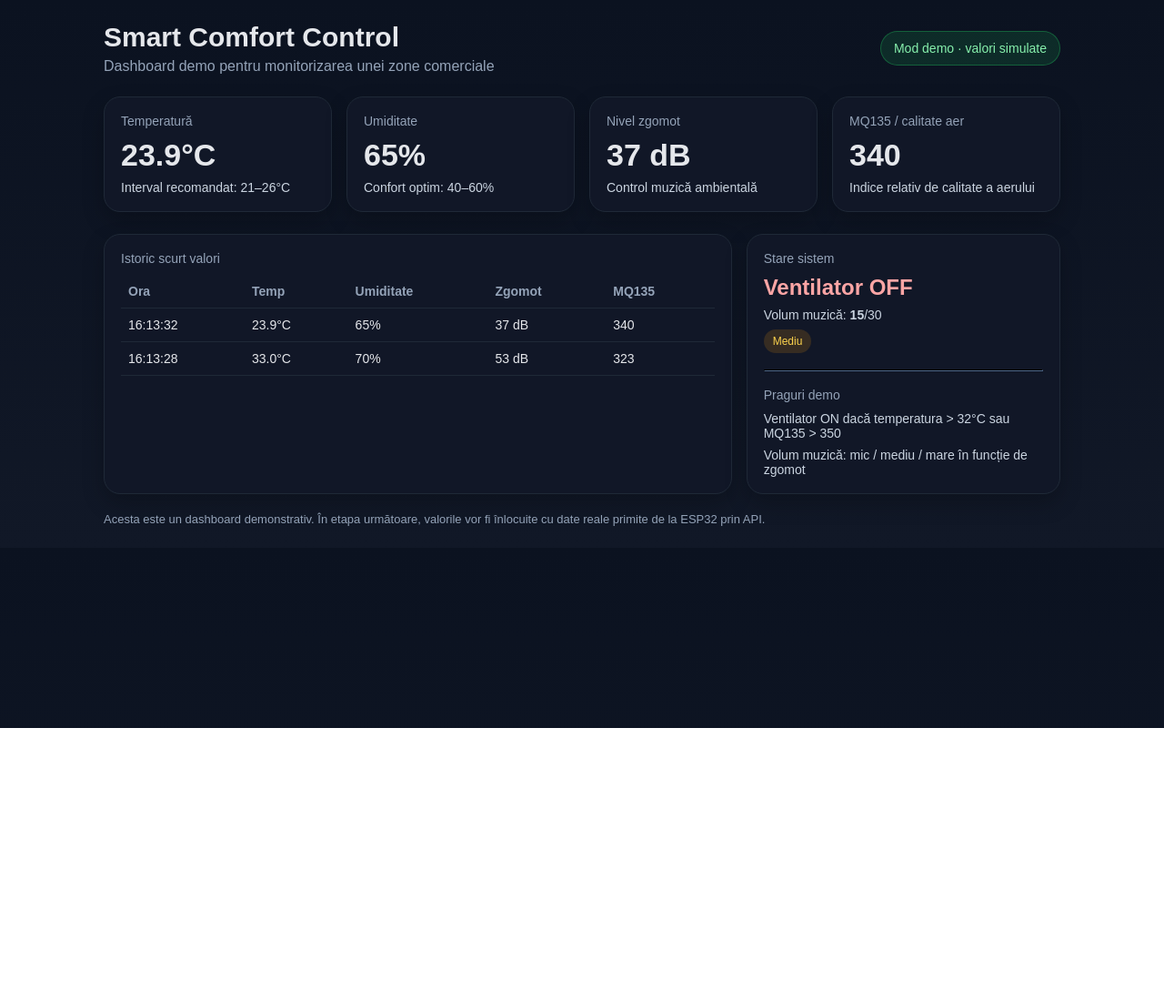
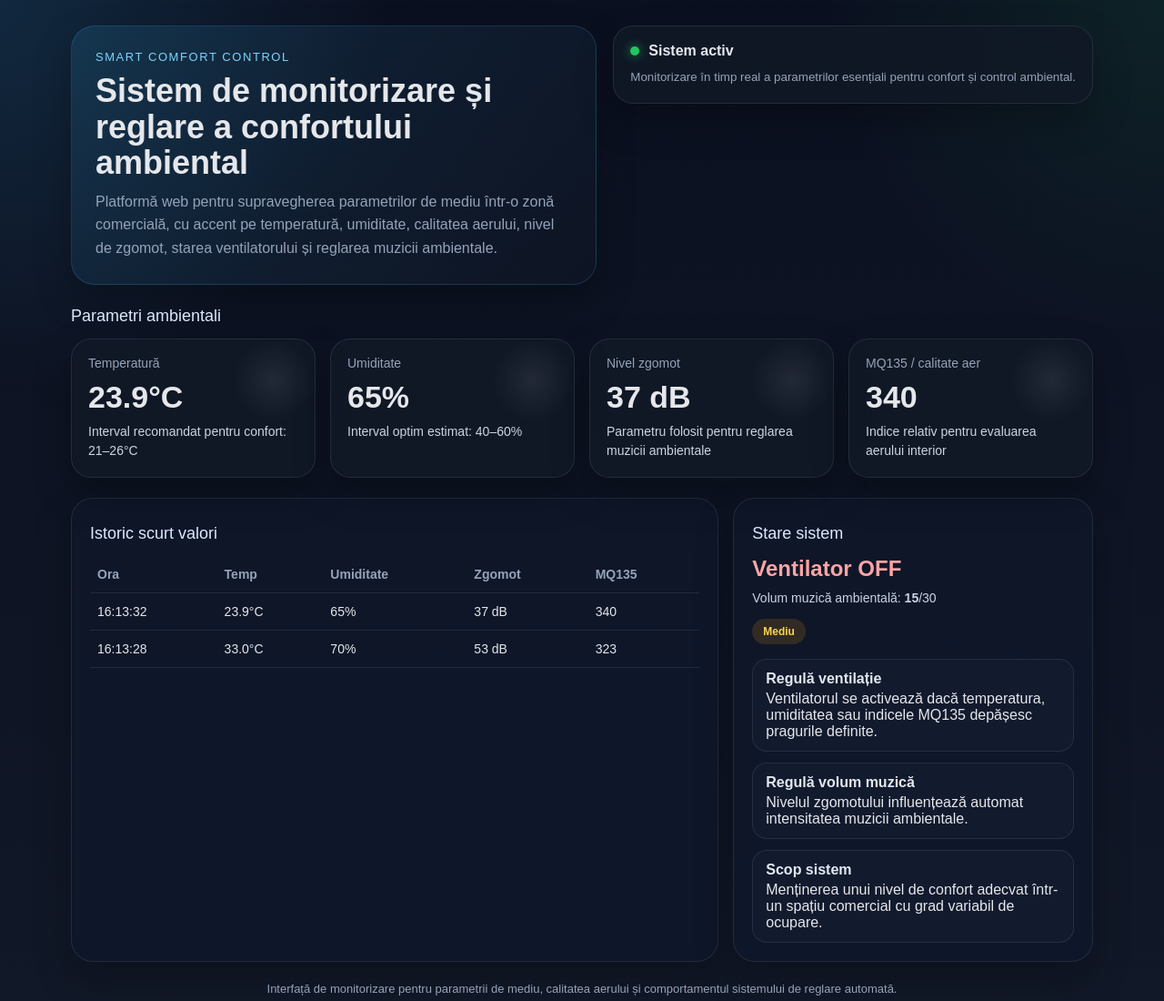
Before and after one commit to raluca12-git/Licenta, a plain HTML site: page index.html in a window 1280 px wide. Shown: the whole page at 91% size. Before the commit the page ends 800 px from the top, so only its background shows below. Drawn offline with Linux system fonts and the light colour scheme.

Commit message:
Add files via upload

```diff
--- a/index.html
+++ b/index.html
@@ -3,163 +3,319 @@
 <head>
   <meta charset="UTF-8" />
   <meta name="viewport" content="width=device-width, initial-scale=1.0" />
-  <title>Smart Comfort Control - Demo</title>
+  <title>Smart Comfort Control</title>
   <style>
     :root {
-      --bg: #0f172a;
-      --card: #111827;
+      --bg-1: #0b1020;
+      --bg-2: #111827;
+      --panel: rgba(17, 24, 39, 0.92);
+      --panel-2: rgba(15, 23, 42, 0.92);
+      --text: #e5e7eb;
       --muted: #94a3b8;
-      --text: #e5e7eb;
-      --accent: #22c55e;
+      --line: rgba(148, 163, 184, 0.15);
+      --accent: #38bdf8;
+      --accent-2: #22c55e;
       --warn: #f59e0b;
       --danger: #ef4444;
-      --border: #1f2937;
+      --shadow: 0 18px 40px rgba(0, 0, 0, 0.25);
+      --radius: 22px;
     }
+
     * { box-sizing: border-box; }
+
     body {
       margin: 0;
       font-family: Arial, sans-serif;
-      background: linear-gradient(180deg, #0b1220 0%, #111827 100%);
       color: var(--text);
+      background:
+        radial-gradient(circle at top left, rgba(56, 189, 248, 0.14), transparent 25%),
+        radial-gradient(circle at top right, rgba(34, 197, 94, 0.10), transparent 22%),
+        linear-gradient(180deg, var(--bg-1) 0%, var(--bg-2) 100%);
+      min-height: 100vh;
     }
+
     .wrap {
-      max-width: 1100px;
+      max-width: 1180px;
       margin: 0 auto;
-      padding: 24px;
+      padding: 28px;
     }
-    .header {
+
+    .topbar {
       display: flex;
       justify-content: space-between;
-      align-items: center;
-      gap: 16px;
+      align-items: flex-start;
+      gap: 18px;
       margin-bottom: 24px;
     }
-    .title h1 {
-      margin: 0 0 6px;
-      font-size: 30px;
+
+    .hero {
+      flex: 1;
+      background: linear-gradient(135deg, rgba(56, 189, 248, 0.12), rgba(17, 24, 39, 0.4));
+      border: 1px solid rgba(56, 189, 248, 0.18);
+      border-radius: 26px;
+      padding: 26px;
+      box-shadow: var(--shadow);
     }
-    .title p {
+
+    .eyebrow {
+      color: #7dd3fc;
+      font-size: 13px;
+      letter-spacing: 0.12em;
+      text-transform: uppercase;
+      margin-bottom: 10px;
+    }
+
+    h1 {
+      margin: 0 0 10px;
+      font-size: 36px;
+      line-height: 1.1;
+    }
+
+    .hero p {
       margin: 0;
       color: var(--muted);
+      max-width: 760px;
+      line-height: 1.6;
     }
-    .badge {
-      background: rgba(34, 197, 94, 0.14);
-      color: #86efac;
-      border: 1px solid rgba(34, 197, 94, 0.35);
-      padding: 10px 14px;
-      border-radius: 999px;
-      font-size: 14px;
-      white-space: nowrap;
+
+    .live-box {
+      min-width: 230px;
+      background: var(--panel);
+      border: 1px solid var(--line);
+      border-radius: 22px;
+      padding: 18px;
+      box-shadow: var(--shadow);
     }
+
+    .live-row {
+      display: flex;
+      align-items: center;
+      gap: 10px;
+      margin-bottom: 10px;
+      font-weight: bold;
+    }
+
+    .dot {
+      width: 10px;
+      height: 10px;
+      border-radius: 50%;
+      background: #22c55e;
+      box-shadow: 0 0 12px rgba(34, 197, 94, 0.75);
+    }
+
+    .live-box small {
+      display: block;
+      color: var(--muted);
+      line-height: 1.5;
+    }
+
+    .section-title {
+      margin: 8px 0 14px;
+      font-size: 18px;
+      color: #dbeafe;
+    }
+
     .grid {
       display: grid;
       grid-template-columns: repeat(auto-fit, minmax(220px, 1fr));
       gap: 16px;
-      margin-bottom: 24px;
+      margin-bottom: 22px;
     }
+
     .card {
-      background: rgba(17, 24, 39, 0.95);
-      border: 1px solid var(--border);
-      border-radius: 18px;
+      background: var(--panel);
+      border: 1px solid var(--line);
+      border-radius: var(--radius);
       padding: 18px;
-      box-shadow: 0 10px 25px rgba(0,0,0,0.22);
+      box-shadow: var(--shadow);
+      position: relative;
+      overflow: hidden;
     }
+
+    .card::after {
+      content: "";
+      position: absolute;
+      top: 0;
+      right: 0;
+      width: 90px;
+      height: 90px;
+      background: radial-gradient(circle, rgba(255,255,255,0.08), transparent 70%);
+      pointer-events: none;
+    }
+
     .label {
+      font-size: 14px;
       color: var(--muted);
-      font-size: 14px;
       margin-bottom: 10px;
     }
+
     .value {
       font-size: 34px;
       font-weight: 700;
       margin-bottom: 8px;
     }
+
     .status {
       font-size: 14px;
       color: #cbd5e1;
+      line-height: 1.5;
     }
+
     .panels {
       display: grid;
-      grid-template-columns: 2fr 1fr;
+      grid-template-columns: 1.8fr 1fr;
       gap: 16px;
     }
+
+    .panel {
+      background: var(--panel-2);
+      border: 1px solid var(--line);
+      border-radius: 24px;
+      padding: 20px;
+      box-shadow: var(--shadow);
+    }
+
     .table {
       width: 100%;
       border-collapse: collapse;
       margin-top: 10px;
     }
-    .table th, .table td {
-      border-bottom: 1px solid var(--border);
+
+    .table th,
+    .table td {
       text-align: left;
-      padding: 10px 8px;
+      padding: 12px 8px;
+      border-bottom: 1px solid var(--line);
       font-size: 14px;
     }
+
     .table th {
       color: var(--muted);
       font-weight: 600;
     }
-    .state-on { color: #86efac; font-weight: bold; }
-    .state-off { color: #fca5a5; font-weight: bold; }
-    .tag {
+
+    .system-state {
+      font-size: 24px;
+      font-weight: 700;
+      margin-bottom: 8px;
+    }
+
+    .state-on { color: #86efac; }
+    .state-off { color: #fca5a5; }
+
+    .metric-list {
+      display: grid;
+      gap: 12px;
+      margin-top: 16px;
+    }
+
+    .metric-item {
+      padding: 12px 14px;
+      border: 1px solid var(--line);
+      border-radius: 16px;
+      background: rgba(255,255,255,0.02);
+    }
+
+    .metric-item strong {
+      display: block;
+      margin-bottom: 4px;
+      color: #e2e8f0;
+    }
+
+    .chip {
       display: inline-block;
-      padding: 6px 10px;
+      padding: 7px 12px;
       border-radius: 999px;
       font-size: 12px;
-      margin-top: 8px;
+      font-weight: 600;
+      margin-top: 12px;
     }
-    .good { background: rgba(34,197,94,0.15); color: #86efac; }
-    .mid { background: rgba(245,158,11,0.16); color: #fcd34d; }
-    .bad { background: rgba(239,68,68,0.16); color: #fca5a5; }
+
+    .good { background: rgba(34, 197, 94, 0.14); color: #86efac; }
+    .mid { background: rgba(245, 158, 11, 0.15); color: #fcd34d; }
+    .bad { background: rgba(239, 68, 68, 0.15); color: #fca5a5; }
+
     .footer-note {
       margin-top: 20px;
       color: var(--muted);
       font-size: 13px;
+      line-height: 1.6;
+      text-align: center;
     }
-    @media (max-width: 800px) {
-      .panels { grid-template-columns: 1fr; }
-      .header { flex-direction: column; align-items: flex-start; }
+
+    @media (max-width: 860px) {
+      .topbar,
+      .panels {
+        grid-template-columns: 1fr;
+        display: grid;
+      }
+
+      .topbar {
+        gap: 16px;
+      }
+
+      .live-box {
+        min-width: auto;
+      }
+
+      h1 {
+        font-size: 30px;
+      }
     }
   </style>
 </head>
 <body>
   <div class="wrap">
-    <div class="header">
-      <div class="title">
-        <h1>Smart Comfort Control</h1>
-        <p>Dashboard demo pentru monitorizarea unei zone comerciale</p>
+    <div class="topbar">
+      <div class="hero">
+        <div class="eyebrow">Smart Comfort Control</div>
+        <h1>Sistem de monitorizare și reglare a confortului ambiental</h1>
+        <p>
+          Platformă web pentru supravegherea parametrilor de mediu într-o zonă comercială,
+          cu accent pe temperatură, umiditate, calitatea aerului, nivel de zgomot,
+          starea ventilatorului și reglarea muzicii ambientale.
+        </p>
       </div>
-      <div class="badge">Mod demo · valori simulate</div>
+
+      <div class="live-box">
+        <div class="live-row">
+          <span class="dot"></span>
+          <span>Sistem activ</span>
+        </div>
+        <small>Monitorizare în timp real a parametrilor esențiali pentru confort și control ambiental.</small>
+      </div>
     </div>
 
+    <div class="section-title">Parametri ambientali</div>
     <div class="grid">
       <div class="card">
         <div class="label">Temperatură</div>
         <div class="value" id="tempValue">24.8°C</div>
-        <div class="status">Interval recomandat: 21–26°C</div>
+        <div class="status">Interval recomandat pentru confort: 21–26°C</div>
       </div>
 
       <div class="card">
         <div class="label">Umiditate</div>
         <div class="value" id="humValue">47%</div>
-        <div class="status">Confort optim: 40–60%</div>
+        <div class="status">Interval optim estimat: 40–60%</div>
       </div>
 
       <div class="card">
         <div class="label">Nivel zgomot</div>
         <div class="value" id="noiseValue">32 dB</div>
-        <div class="status">Control muzică ambientală</div>
+        <div class="status">Parametru folosit pentru reglarea muzicii ambientale</div>
       </div>
 
       <div class="card">
         <div class="label">MQ135 / calitate aer</div>
         <div class="value" id="mqValue">290</div>
-        <div class="status">Indice relativ de calitate a aerului</div>
+        <div class="status">Indice relativ pentru evaluarea aerului interior</div>
       </div>
     </div>
 
     <div class="panels">
-      <div class="card">
-        <div class="label">Istoric scurt valori</div>
+      <div class="panel">
+        <div class="section-title">Istoric scurt valori</div>
         <table class="table" id="historyTable">
           <thead>
             <tr>
@@ -174,22 +330,31 @@
         </table>
       </div>
 
-      <div class="card">
-        <div class="label">Stare sistem</div>
-        <div class="value" style="font-size: 24px;" id="fanState">Ventilator OFF</div>
-        <div class="status">Volum muzică: <strong id="musicVolume">10</strong>/30</div>
-        <div class="tag good" id="comfortTag">Confort bun</div>
+      <div class="panel">
+        <div class="section-title">Stare sistem</div>
+        <div class="system-state state-off" id="fanState">Ventilator OFF</div>
+        <div class="status">Volum muzică ambientală: <strong id="musicVolume">10</strong>/30</div>
+        <div class="chip good" id="comfortTag">Confort bun</div>
 
-        <hr style="border-color:#1f2937; margin:18px 0;" />
-
-        <div class="label">Praguri demo</div>
-        <div class="status">Ventilator ON dacă temperatura &gt; 32°C sau MQ135 &gt; 350</div>
-        <div class="status" style="margin-top: 8px;">Volum muzică: mic / mediu / mare în funcție de zgomot</div>
+        <div class="metric-list">
+          <div class="metric-item">
+            <strong>Regulă ventilație</strong>
+            Ventilatorul se activează dacă temperatura, umiditatea sau indicele MQ135 depășesc pragurile definite.
+          </div>
+          <div class="metric-item">
+            <strong>Regulă volum muzică</strong>
+            Nivelul zgomotului influențează automat intensitatea muzicii ambientale.
+          </div>
+          <div class="metric-item">
+            <strong>Scop sistem</strong>
+            Menținerea unui nivel de confort adecvat într-un spațiu comercial cu grad variabil de ocupare.
+          </div>
+        </div>
       </div>
     </div>
 
     <div class="footer-note">
-      Acesta este un dashboard demonstrativ. În etapa următoare, valorile vor fi înlocuite cu date reale primite de la ESP32 prin API.
+      Interfață de monitorizare pentru parametrii de mediu, calitatea aerului și comportamentul sistemului de reglare automată.
     </div>
   </div>
 
@@ -214,7 +379,7 @@
     function updateTag(text) {
       const tag = document.getElementById('comfortTag');
       tag.textContent = text;
-      tag.className = 'tag ' + (text === 'Confort bun' ? 'good' : text === 'Mediu' ? 'mid' : 'bad');
+      tag.className = 'chip ' + (text === 'Confort bun' ? 'good' : text === 'Mediu' ? 'mid' : 'bad');
     }
 
     function renderHistory() {
@@ -248,8 +413,7 @@
       document.getElementById('mqValue').textContent = `${mq}`;
       document.getElementById('musicVolume').textContent = volume;
       document.getElementById('fanState').textContent = fanOn ? 'Ventilator ON' : 'Ventilator OFF';
-      document.getElementById('fanState').className = fanOn ? 'value state-on' : 'value state-off';
-      document.getElementById('fanState').style.fontSize = '24px';
+      document.getElementById('fanState').className = fanOn ? 'system-state state-on' : 'system-state state-off';
 
       updateTag(classifyComfort(temp, hum, mq));
 
```
